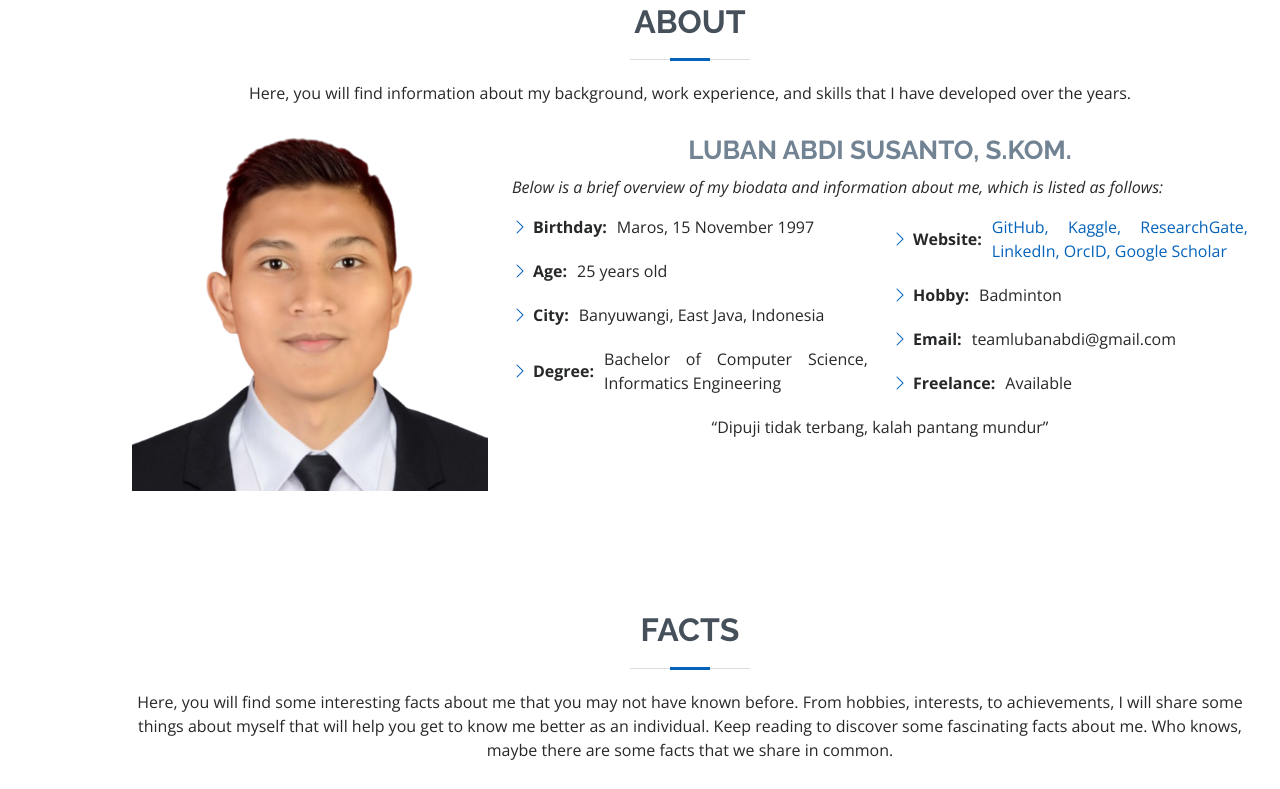
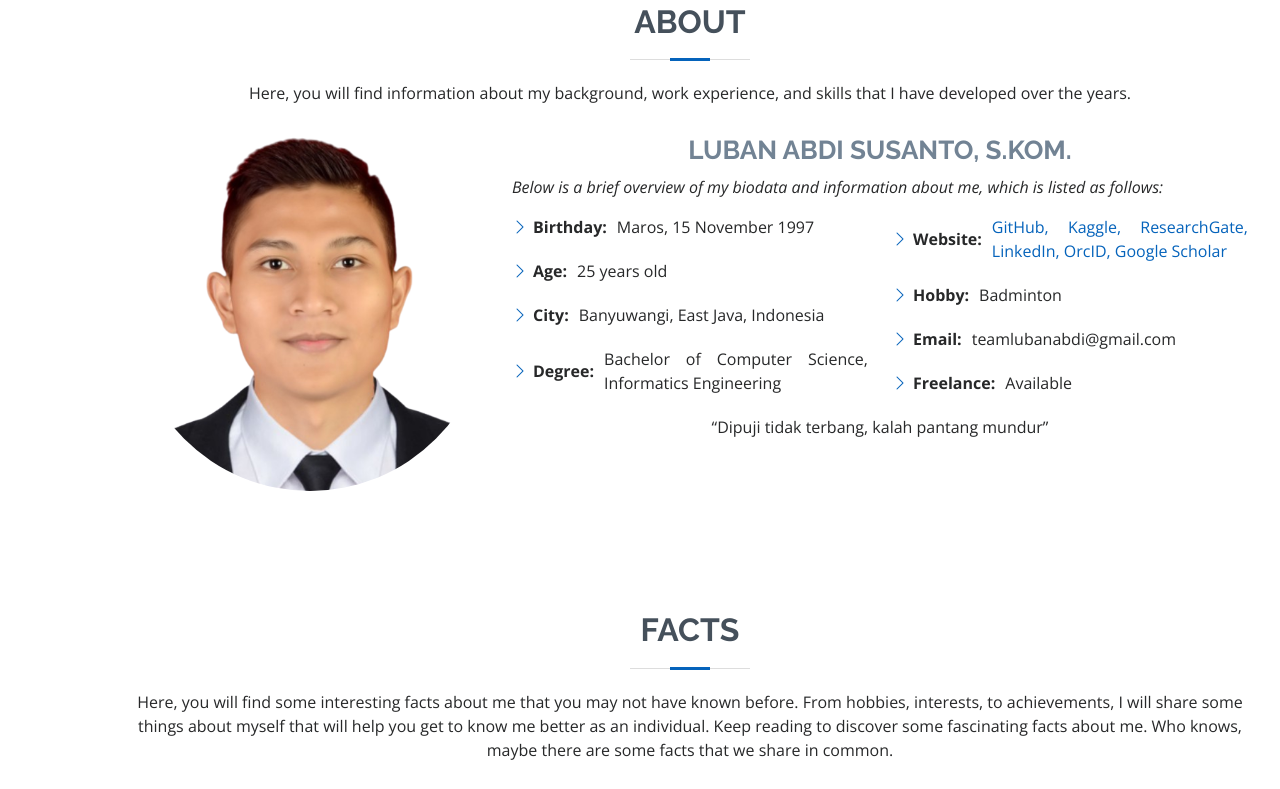
Before and after one commit to lubanabdis/myresume, a plain HTML site: page index.html in a window 1280 px wide. Shown: the part 857-1646 px from the top of the page. Drawn offline with nearby package versions, Linux system fonts and the light colour scheme.

Commit message:
Update index.html

```diff
--- a/index.html
+++ b/index.html
@@ -35,6 +35,14 @@
   * Author: BootstrapMade.com
   * License: https://bootstrapmade.com/license/
   ======================================================== -->
+  <style>
+    .oval-img {
+      border-radius: 50%; /* Membuat gambar menjadi oval dengan border-radius 50% */
+      overflow: hidden; /* Menghilangkan bagian gambar yang terpotong di luar batas oval */
+    }
+  </style>
+
+
 </head>
 
 <body>
@@ -470,7 +478,7 @@
             <div class="icon-box iconbox-red">
               <div class="icon">
                 <svg width="100" height="100" viewBox="0 0 600 600" xmlns="http://www.w3.org/2000/svg">
-                   <path stroke="none" stroke-width="0" fill="#f5f5f5" d="M300,532.3542879108572C369.38199826031484,532.3153073249985,429.10787420159085,491.63046689027357,474.5244479745417,439.17860296908856C522.8885846962883,383.3225815378663,569.1668002868075,314.3205725914397,550.7432151929288,242.7694973846089C532.6665558377875,172.5657663291529,456.2379748765914,142.6223662098291,390.3689995646985,112.34683881706744C326.66090330228417,83.06452184765237,258.84405631176094,53.51806209861945,193.32584062364296,78.48882559362697C121.61183558270385,105.82097193414197,62.805066853699245,167.19869350419734,48.57481801355237,242.6138429142374C34.843463184063346,315.3850353017275,76.69343916112496,383.4422959591041,125.22947124332185,439.3748458443577C170.7312796277747,491.8107796887764,230.57421082200815,532.3932930995766,300,532.3542879108572"></path>
+                  <path stroke="none" stroke-width="0" fill="#f5f5f5" d="M300,532.3542879108572C369.38199826031484,532.3153073249985,429.10787420159085,491.63046689027357,474.5244479745417,439.17860296908856C522.8885846962883,383.3225815378663,569.1668002868075,314.3205725914397,550.7432151929288,242.7694973846089C532.6665558377875,172.5657663291529,456.2379748765914,142.6223662098291,390.3689995646985,112.34683881706744C326.66090330228417,83.06452184765237,258.84405631176094,53.51806209861945,193.32584062364296,78.48882559362697C121.61183558270385,105.82097193414197,62.805066853699245,167.19869350419734,48.57481801355237,242.6138429142374C34.843463184063346,315.3850353017275,76.69343916112496,383.4422959591041,125.22947124332185,439.3748458443577C170.7312796277747,491.8107796887764,230.57421082200815,532.3932930995766,300,532.3542879108572"></path>
                   <image href="assets/img/academy.png" x="0" y="0" width="600" height="600"/>
                 </svg>
               </div>
```
